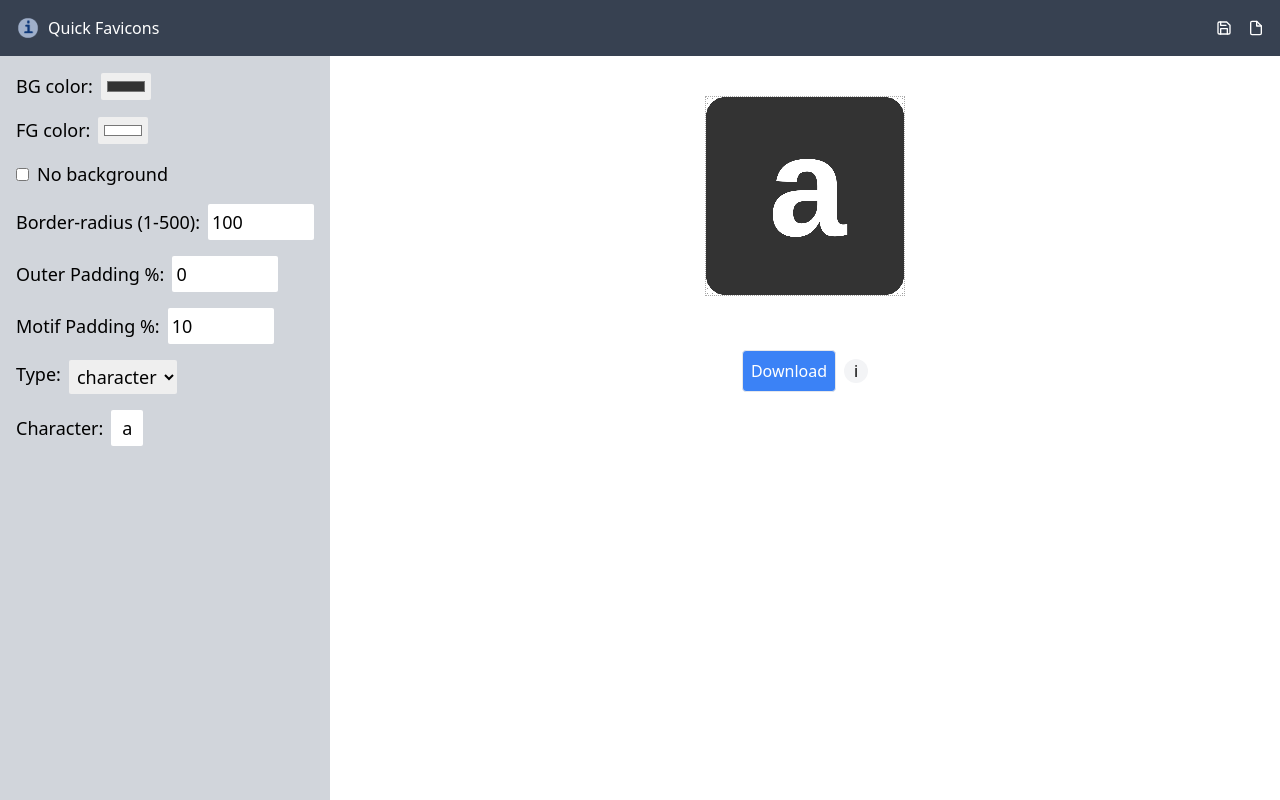
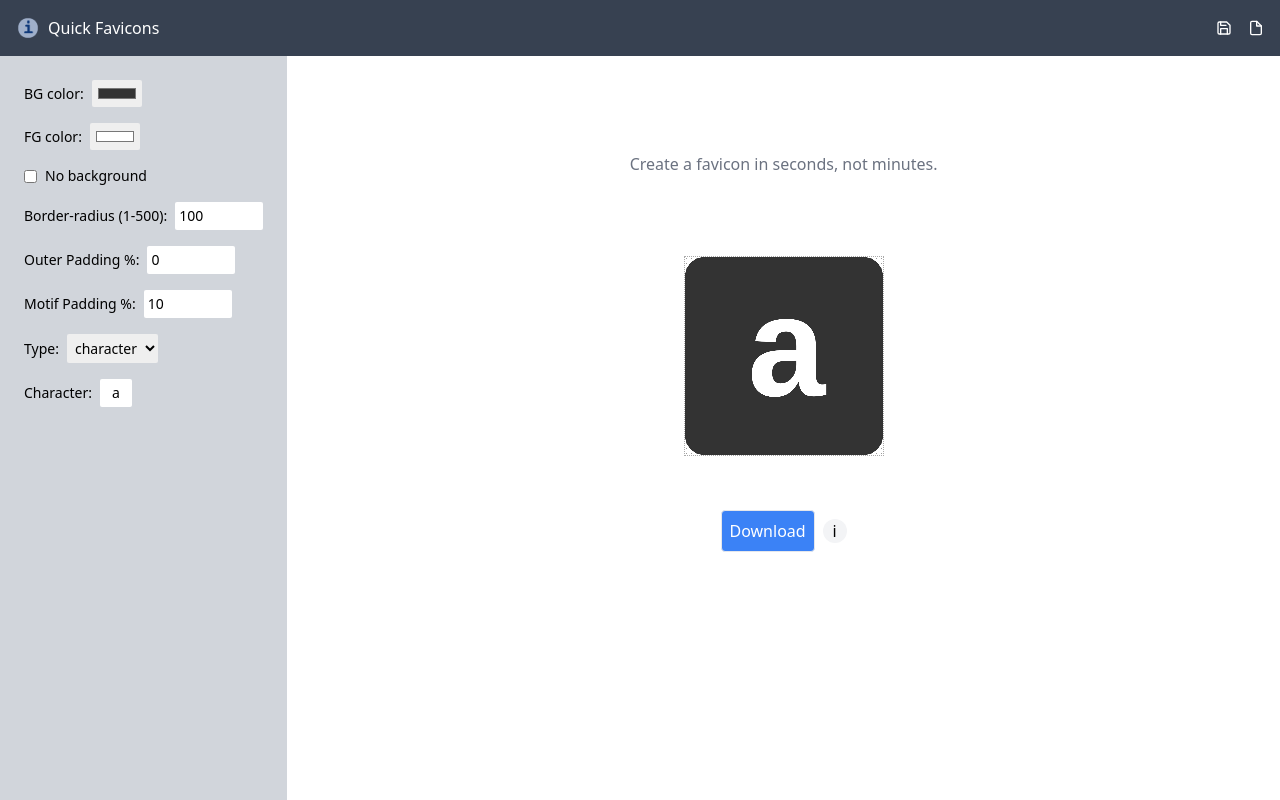
Before and after one commit to carlesandres/quick-favicons, a Next.js app: page / in a window 1280 px wide. Built offline with nearby package versions, Linux system fonts and the light colour scheme.

Commit message:
Small style improvements

```diff
--- a/components/Dropdown.js
+++ b/components/Dropdown.js
@@ -9,7 +9,7 @@ const Dropdown = (props) => {
   });
 
   return (
-    <div className="flex space-x-2">
+    <div className="flex space-x-2 items-center">
       <label
         className=""
         htmlFor={name}>{`${label}:`}</label>
--- a/components/ToolForm.js
+++ b/components/ToolForm.js
@@ -32,7 +32,8 @@ const ToolForm = (props) => {
   const typeControl = config.type === 'character' ? letterControl : iconsDr;
 
   return (
-    <div className="text-lg bg-gray-300 p-4 h-full flex flex-col space-y-4">
+    <div className="text-sm bg-gray-300 p-6 h-full flex
+      flex-col space-y-4">
         <TextControl
           label="BG color"
           type="color"
--- a/pages/index.js
+++ b/pages/index.js
@@ -61,7 +61,10 @@ export default function Home () {
             />
         </aside>
         <main className="max-w-4xl mx-auto">
-          <section className="p-10">
+          <p className="text-gray-500 pt-8 sm:pt-24">
+          Create a favicon in seconds, not minutes.
+          </p>
+          <section className="mt-10 sm:mt-20">
             <CanvasViewer {...config} />
           </section>
         </main>
```
